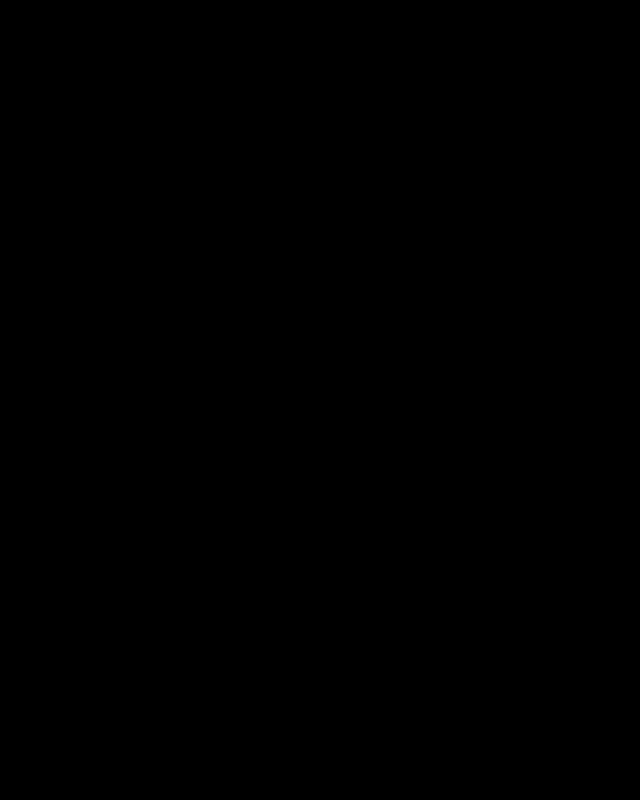
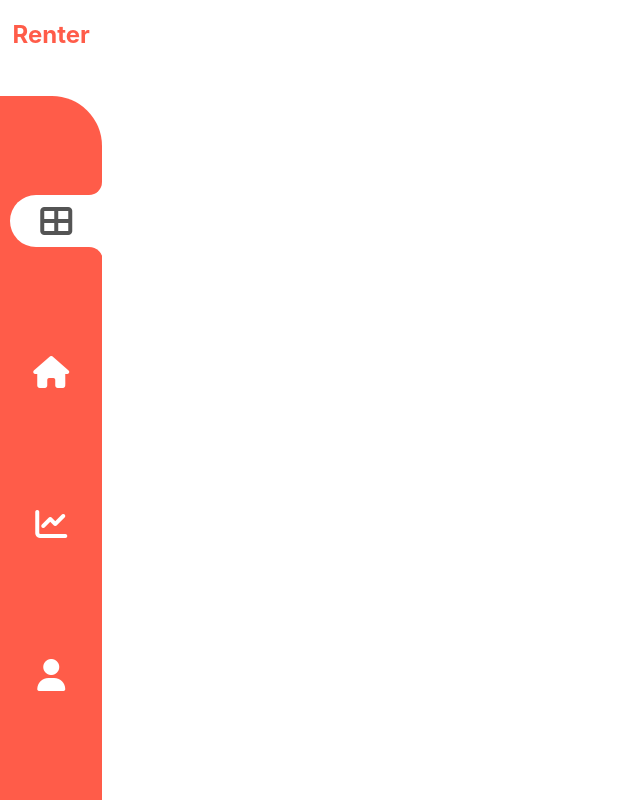
Before and after one commit to djolee96/renter-web-app, a React (Create React App) app in the folder renter/: page / in a window 1280 px wide. Shown: the whole page, without its empty margins (0-640 px from the left). Built offline with nearby package versions, Linux system fonts and the light colour scheme.

Commit message:
left navbar design finished

```diff
--- a/renter/public/index.html
+++ b/renter/public/index.html
@@ -9,6 +9,7 @@
       content="Web site created using create-react-app"
     />
     <title>React App</title>
+    <script src="https://kit.fontawesome.com/be0d4dd3e2.js" crossorigin="anonymous"></script>
   </head>
   <body>
     <noscript>You need to enable JavaScript to run this app.</noscript>
--- a/renter/src/app/App.js
+++ b/renter/src/app/App.js
@@ -1,11 +1,12 @@
 import React from 'react';
 import '../scss/app.css';
+import SideBar from './components/SideBar';
 
 class App extends React.Component {
   render() {
     return(
     <div className="App">
-
+        <SideBar/>
     </div>)
   };
 }
--- /dev/null
+++ b/renter/src/app/components/SideBar.jsx
@@ -0,0 +1,21 @@
+import React from 'react';
+
+
+class SideBar extends React.Component{
+    render(){
+        return(
+        <div className="sidebar-container">
+            <div className="sidebar-logo"><h2>Renter</h2></div>
+            <div className="sidebar">
+                <div className="sidebar-dashboard sidebar-active"><div className="sidebar-icon"><i className="fas fa-th-large fa-2x"></i></div></div>
+                <div className="sidebar-properties "><div className="sidebar-icon"><i className="fas fa-home fa-2x"></i></div></div>
+                <div className="sidebar-statistic "><div className="sidebar-icon"><i className="fas fa-chart-line fa-2x"></i></div></div>
+                <div className="sidebar-profil "><div className="sidebar-icon"><i className="fas fa-user fa-2x"></i></div></div>
+            </div>
+        </div>
+        )
+ }
+
+}
+
+export default SideBar
--- /dev/null
+++ b/renter/src/scss/_navbar.scss
@@ -0,0 +1,3 @@
+.navbar{
+    display: flex;
+}
--- /dev/null
+++ b/renter/src/scss/_sidebar.scss
@@ -0,0 +1,64 @@
+.sidebar-container{
+    width: 8%;
+    display: flex;
+    flex-direction: column;
+    text-align: center;
+}
+
+.sidebar-logo{
+    height: 12%;
+    text-align: center;
+    color: #ff5c49;
+}
+.sidebar{
+    height: 88%;
+    display: flex;
+    flex-direction: column;
+    justify-content: space-evenly;
+    color: white;
+    background-color:#ff5c49 ;
+    border-top-right-radius: 50px;
+    overflow: hidden;
+}
+.sidebar-active{
+    position: relative;
+    width: 90%;
+
+    left: 10%;
+    background-color: white;
+    color:rgba($color: #000000, $alpha: 0.67);
+    border-top-left-radius: 50px;
+    border-bottom-left-radius: 50px;
+}
+.sidebar-active::before{
+    content: "";
+    position: absolute;
+
+    background-color: #ff5c49;
+    bottom: -55%;
+    left:85%;
+    height: 55%;
+    width: 16%;
+    border-top-right-radius: 25px;
+    box-shadow: 0 -15px 0 0 white;
+}
+.sidebar-active::after{
+    content: "";
+    position: absolute;
+
+    background-color: #ff5c49;
+    top: -55%;
+    left:85%;
+    height: 55%;
+    width: 15%;
+    border-bottom-right-radius: 25px;
+    box-shadow: 0 15px 0 0 white;
+}
+.sidebar-icon{
+    margin:10px 0px
+}
+.sidebar-icon:hover{
+    cursor: pointer;
+    transform: scale(1.2);
+
+}
--- a/renter/src/scss/app.css
+++ b/renter/src/scss/app.css
@@ -1,6 +1,97 @@
 .App {
   width: 100%;
   height: 100vh;
-  background-color: #000;
+  background-color: white;
+  display: -webkit-box;
+  display: -ms-flexbox;
+  display: flex;
+}
+
+.sidebar-container {
+  width: 8%;
+  display: -webkit-box;
+  display: -ms-flexbox;
+  display: flex;
+  -webkit-box-orient: vertical;
+  -webkit-box-direction: normal;
+      -ms-flex-direction: column;
+          flex-direction: column;
+  text-align: center;
+}
+
+.sidebar-logo {
+  height: 12%;
+  text-align: center;
+  color: #ff5c49;
+}
+
+.sidebar {
+  height: 88%;
+  display: -webkit-box;
+  display: -ms-flexbox;
+  display: flex;
+  -webkit-box-orient: vertical;
+  -webkit-box-direction: normal;
+      -ms-flex-direction: column;
+          flex-direction: column;
+  -webkit-box-pack: space-evenly;
+      -ms-flex-pack: space-evenly;
+          justify-content: space-evenly;
+  color: white;
+  background-color: #ff5c49;
+  border-top-right-radius: 50px;
+  overflow: hidden;
+}
+
+.sidebar-active {
+  position: relative;
+  width: 90%;
+  left: 10%;
+  background-color: white;
+  color: rgba(0, 0, 0, 0.67);
+  border-top-left-radius: 50px;
+  border-bottom-left-radius: 50px;
+}
+
+.sidebar-active::before {
+  content: "";
+  position: absolute;
+  background-color: #ff5c49;
+  bottom: -55%;
+  left: 85%;
+  height: 55%;
+  width: 16%;
+  border-top-right-radius: 25px;
+  -webkit-box-shadow: 0 -15px 0 0 white;
+          box-shadow: 0 -15px 0 0 white;
+}
+
+.sidebar-active::after {
+  content: "";
+  position: absolute;
+  background-color: #ff5c49;
+  top: -55%;
+  left: 85%;
+  height: 55%;
+  width: 15%;
+  border-bottom-right-radius: 25px;
+  -webkit-box-shadow: 0 15px 0 0 white;
+          box-shadow: 0 15px 0 0 white;
+}
+
+.sidebar-icon {
+  margin: 10px 0px;
+}
+
+.sidebar-icon:hover {
+  cursor: pointer;
+  -webkit-transform: scale(1.2);
+          transform: scale(1.2);
+}
+
+.navbar {
+  display: -webkit-box;
+  display: -ms-flexbox;
+  display: flex;
 }
 /*# sourceMappingURL=app.css.map */
--- a/renter/src/scss/app.scss
+++ b/renter/src/scss/app.scss
@@ -1,5 +1,10 @@
 .App{
     width:100%;
     height: 100vh;
-    background-color: #000;
+    background-color:white;
+    display: flex;
 }
+
+
+@import "sidebar";
+@import "navbar";
```
Also changed, not shown: renter/src/app/components/Navbar.jsx (added, +20 -0 lines), 1 other file (tests, documents, lock files or other folders).
